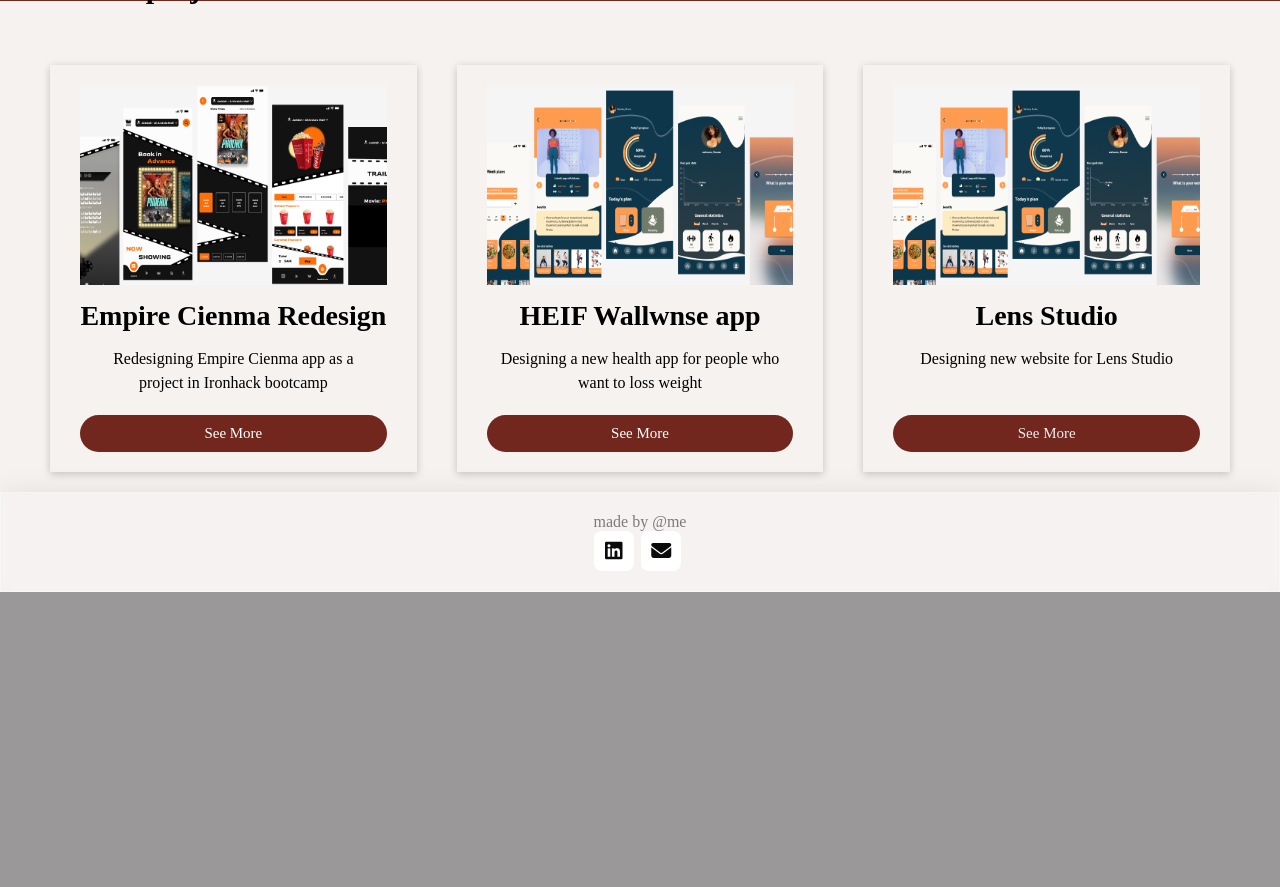
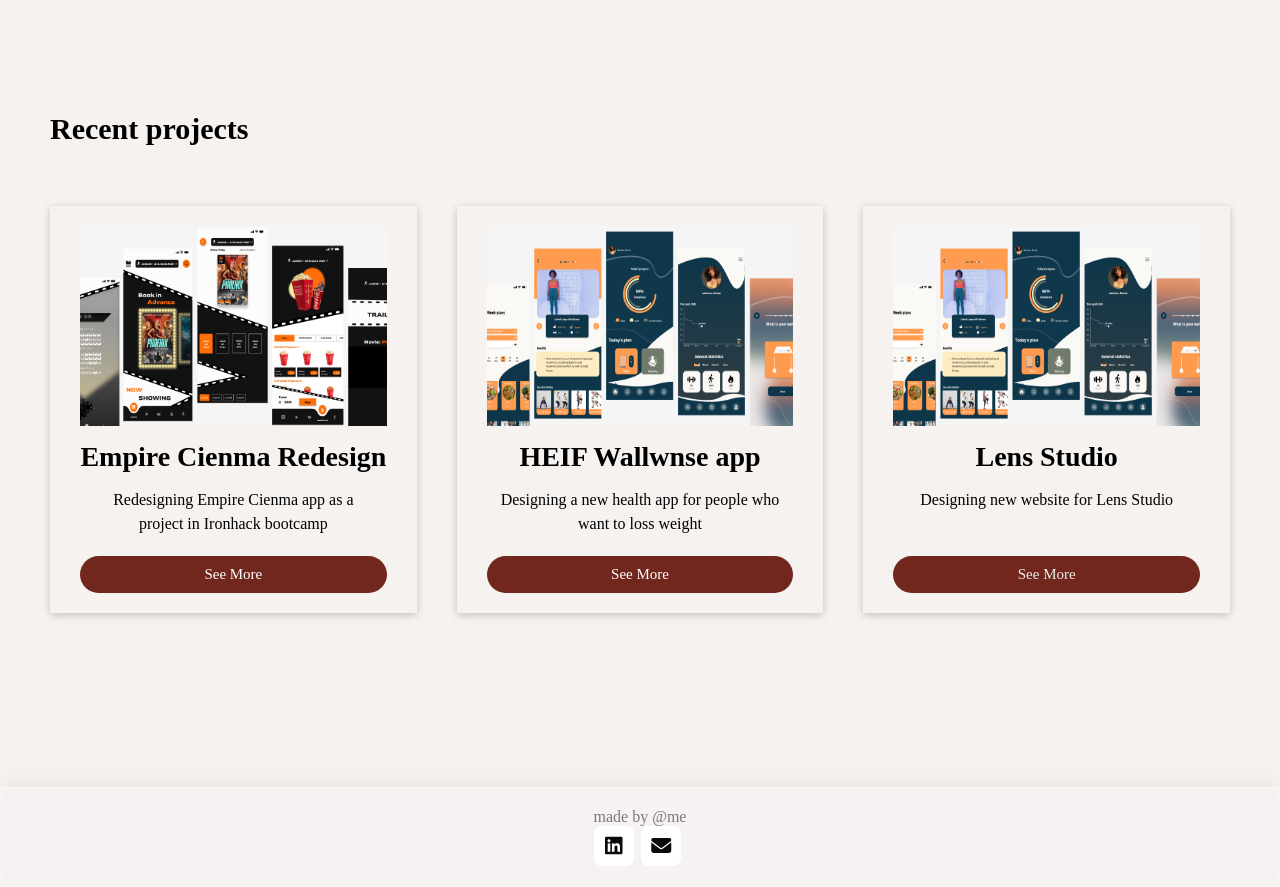
Before and after one commit to MaramXqu/finalportfolio, a PHP site: page /home.html in a window 1280 px wide. Shown: the part 1603-2490 px from the top of the page. Before the commit the page ends 2195 px from the top, so only its background shows below. Run offline with PHP 8.4, Linux system fonts and the light colour scheme; some web fonts are replaced.

Commit message:
Update homeStyle.css

```diff
--- a/homeStyle.css
+++ b/homeStyle.css
@@ -89,6 +89,7 @@ margin-left: 5rem;
 
     background-color: #F3EFEE;
     height:fit-content;
+	margin-bottom: -0.7rem;
 
 
 }
@@ -126,6 +127,7 @@ margin-left: 5rem;
     background-color:#72271E;
     height:fit-content;
     cursor: url("./Assets/mylogo-wight.svg"),auto;
+	 margin-bottom: -0.7rem;
 
 
 }
@@ -211,9 +213,9 @@ margin-left: 5rem;
     flex-direction: column;
     justify-content: center;
     padding: 0 30px;
-    height: fit-content;
+    height: 100vh;
     background-color:#F5F2F0;
-    height: fit-content;
+
 }
 .latest-project{
 
```
